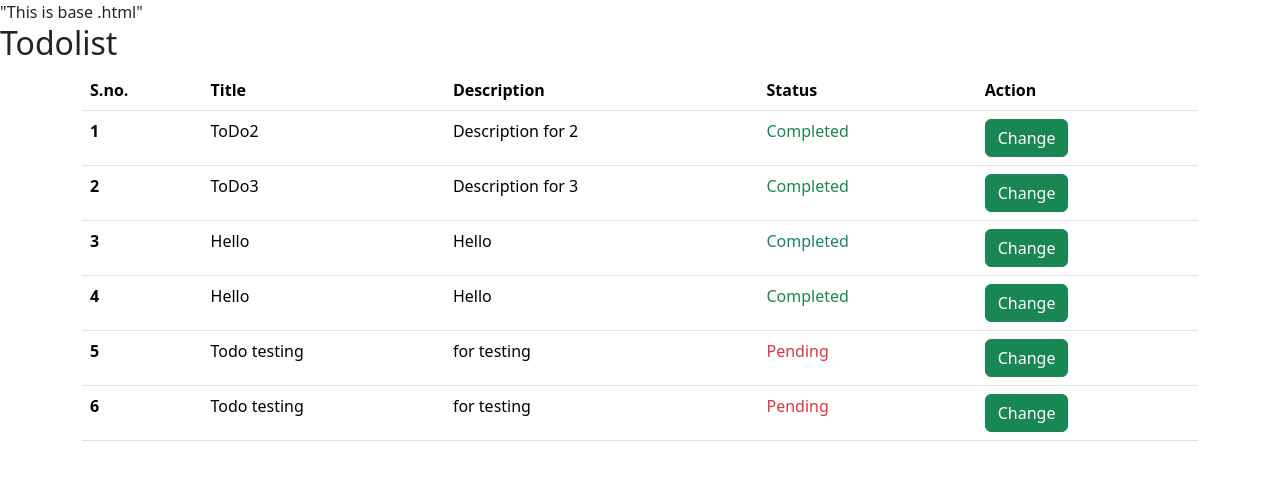
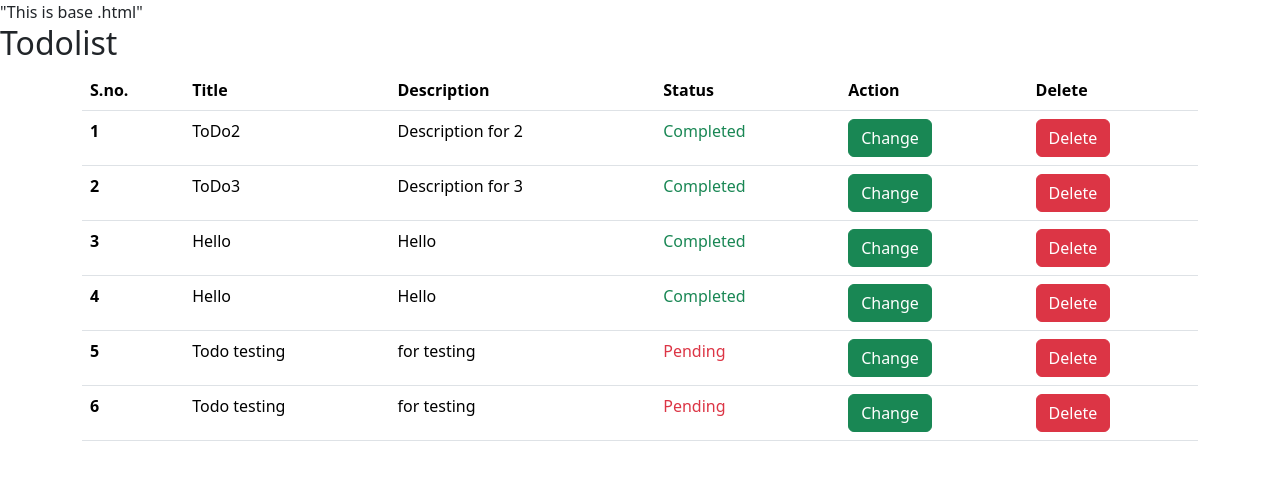
Before and after one commit to Sashwatdevkota/django-mindrisers, a Django app: page /task/ in a window 1280 px wide. Shown: the top 480 px of the page. Run offline with Django 5.2, Linux system fonts and the light colour scheme; data comes from the database, SQL or seed files in the repository; both versions use the stored data as it was after the commit.

Commit message:
delete task

```diff
--- a/core/urls.py
+++ b/core/urls.py
@@ -14,4 +14,5 @@ urlpatterns = [
     path("task/create/", create_task),
     path("task/edit/", edit_task),
     path("task/mark/<id>/", complete_task),
+    path("task/delete/<id>/", delete_task),
 ]
--- a/core/views.py
+++ b/core/views.py
@@ -59,5 +59,11 @@ def complete_task(request, id):
     return redirect("/task/")
 
 
+def delete_task(request, id):
+    task = Todolist.objects.get(id=id)
+    task.delete()
+    return redirect("/task/")
+
+
 def edit_task(request):
     return render(request, "edit.html")
--- a/templates/task.html
+++ b/templates/task.html
@@ -13,6 +13,7 @@
         <th scope="col">Description</th>
         <th scope="col">Status</th>
         <th scope="col">Action</th>
+        <th scope="col">Delete</th>
       </tr>
     </thead>
     <tbody>
@@ -38,7 +39,11 @@
           <a href=/task/mark/{{task.id}}/ class="btn btn-success">
             Change
           </a>
-
+        </td>
+        <td>
+          <a href=/task/delete/{{task.id}}/ class="btn btn-danger">
+            Delete
+          </a>
         </td>
       </tr>
       {% endfor %}
```
Also changed, not shown: templates/delete.html (+1 -11 lines), db.sqlite3.
